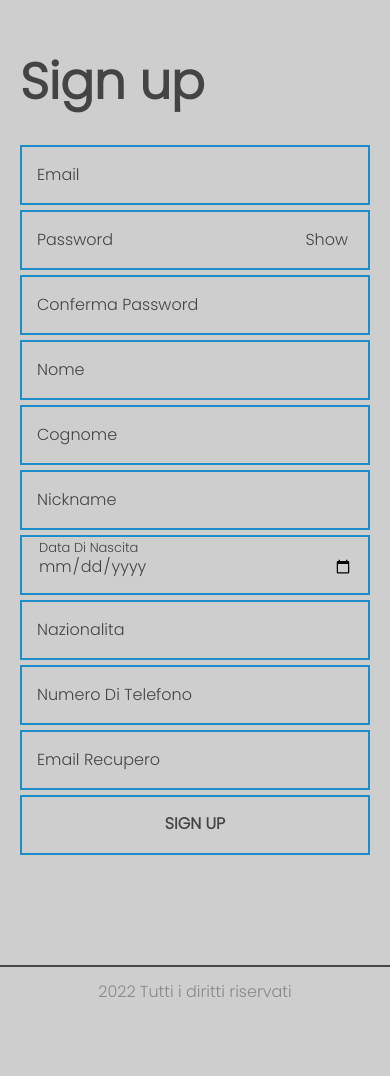
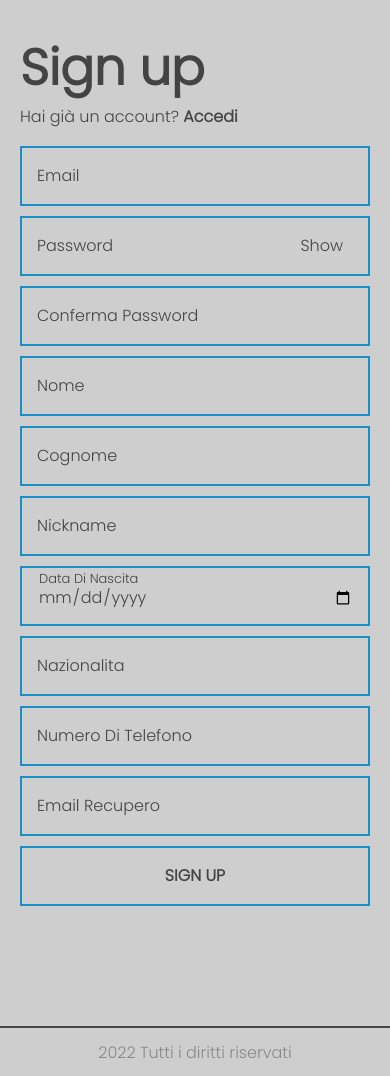
Before and after one commit to dragonero2704/Progetto_Php, a PHP site: page /pages/signup.php in a window 390 px wide. Shown: the part 50-1126 px from the top of the page. Before the commit the page ends 1047 px from the top, so only its background shows below. Run offline with PHP 8.4, Linux system fonts and the light colour scheme; data comes from the database, SQL or seed files in the repository; some libraries are stand-ins or nearby versions.

Commit message:
countdown on signup

```diff
--- a/data/footer.php
+++ b/data/footer.php
@@ -1,5 +1,3 @@
 <footer class="mt10">
     <p class="cc">2022 Tutti i diritti riservati</p>
 </footer>
-
-<script src="../javascript/scrollreveal.js"></script>
--- a/data/head.php
+++ b/data/head.php
@@ -19,5 +19,4 @@
     <!-- FontAwesome icons -->
     <script src="https://kit.fontawesome.com/632d3ab13d.js" crossorigin="anonymous"></script>
     <!-- Scrollreveal -->
-    <script src="https://unpkg.com/scrollreveal"></script>';
-?>
+    ';
--- a/javascript/functions.js
+++ b/javascript/functions.js
@@ -0,0 +1,4 @@
+function countDown(el) {
+    console.log('deez nuts')
+
+}
--- a/pages/login.php
+++ b/pages/login.php
@@ -62,7 +62,7 @@
 
 <body>
     <header>
-        <a href="../index.php" class="menu_voice backglow">Back</a>
+        <a href="../index.php" class="menu_voice backglow">Home</a>
         <a href="./signup.php" class="menu_voice backglow right">
             <nobr>Sign up</nobr>
         </a>
@@ -71,7 +71,8 @@
 
     <div class="body">
         <div class="login_container mt5 reveal">
-            <h1>Login</h1>
+            <h1 class="mt3">Login</h1>
+            <p class="mt2 mb3">Non hai un account? <a class="hoverglow bold" href="./signup.php">Registrati</a></p>
             <form action="<?php echo htmlentities($_SERVER['PHP_SELF']) ?>" method="post" autocomplete="off">
 
                 <div class="err<?php if (!isset($error['email'])) echo ' hidden'; ?>"><?php if (isset($error['email'])) echo $error['email'] ?></div>
--- a/pages/signup.php
+++ b/pages/signup.php
@@ -12,6 +12,7 @@
 }
 
 //connessione al database
+if ($_SERVER['REQUEST_METHOD'] === 'POST') {
     require('../data/db.php');
     $conn = new mysqli($dbhost, $dbusername, $dbpassword, $dbname) or die('connection error' . $conn->connect_error);
 
@@ -31,29 +32,55 @@
         $error['email'] = 'Un account è già associato a questa email';
     }
     //------------------------------------------------------------------------------------------------------
+    //funzione di controllo password
+    /**
+1 numero
+caratteri speciali (!?@)
+1 Maiuscola
+     */
+    function Validate($pass)
+    {
+        // return '';
+        $uppercase = preg_match('@[A-Z]@', $pass);
+        $lowercase = preg_match('@[a-z]@', $pass);
+        $number    = preg_match('@[0-9]@', $pass);
+        $specialChars = preg_match('@[^\w]@', $pass);
+        if (!$uppercase || !$lowercase || !$number || !$specialChars || strlen($pass) < 8) {
+            return 'La password deve contenere almeno 8 caratteri di cui 1 carattere speciale, 1 numero e 1 mauiscola';
+        } else {
+            return '';
+        }
+    }
+    if (!empty($userdata['password']) and !empty(Validate($userdata['password'])))
+        $error['password'] = Validate($userdata['password']);
+
     //controllo password
     if ($userdata['password'] !== $userdata['confermapassword']) {
         $error['confermapassword'] = 'La password non coincide';
     }
     //se alla fine di tutti i controlli l'array error è vuoto, allora la registrazione è andata a buon fine
-if (sizeof($error) === 0 and $_SERVER['REQUEST_METHOD'] == 'POST') {
-    if (!empty($userdata['password'])) $userdata['password'] = password_hash($userdata['password'], PASSWORD_DEFAULT);
+    if (sizeof($error) === 0) {
+        if (!empty($userdata['password'])) $passwordhash = password_hash($userdata['password'], PASSWORD_DEFAULT);
         if (!empty($userdata['telefono'])) $userdata['telefono'] = str_replace(' ', '', $userdata['telefono']);
 
         $registration_query = "
                             INSERT INTO account (email, password, nickname, nome, cognome, telefono, email_recupero, data_nascita, nazionalita)
-                            VALUES('" . $userdata['email'] . "','" . $userdata['password'] . "','" . $userdata['nickname'] . "','" . $userdata['nome'] . "','"
+                            VALUES('" . $userdata['email'] . "','" . $passwordhash . "','" . $userdata['nickname'] . "','" . $userdata['nome'] . "','"
             . $userdata['cognome'] . "','" . $userdata['telefono'] . "','" . $userdata['email_recupero'] . "','" . $userdata['data_nascita'] . "','"
             . $userdata['nazionalita'] . "')";
 
         $conn->query($registration_query) or die($conn->error);
+        $conn->close();
+
+        $error['state'] = 'ok';
 
         $_SESSION['email'] = $userdata['email'];
-    // $redirectsleep = 3;
-    // echo '<div class="result mauto">Registrazione completata con successo</div>';
-    // sleep($redirectsleep);
-    header('location: ../index.php');
+
+        $refreshtime = 5;
+        header("refresh: $refreshtime; URL=../index.php");
     }
+}
+
 //------------------------------------------------------------------------------------------------------
 
 
@@ -86,7 +113,8 @@
 
     <div class="body">
         <div class="login_container mt5 mb5">
-            <h1>Sign up</h1>
+            <h1 class="mt3">Sign up</h1>
+            <p class="mt2 mb3">Hai già un account? <a class="hoverglow bold" href="./login.php">Accedi</a></p>
             <form action="<?php echo htmlentities($_SERVER['PHP_SELF']) ?>" method="post" autocomplete="off">
                 <div class="err<?php if (!isset($error['email'])) echo ' hidden'; ?>"><?php if (isset($error['email'])) echo $error['email'] ?></div>
 
@@ -157,8 +185,21 @@
                 </div>
 
             </form>
+            <?php
+            if (isset($error['state']))
+                echo '<p class="result">Registrazione effettuata con successo. Sarai reindirizzato alla home tra <span id="refreshseconds">' . $refreshtime . '</span>...</p>
+                <script>
+                    let el = document.getElementById("refreshseconds")
+                        setInterval(function() {
+                        let number = parseInt(el.innerHTML)
+                        el.innerHTML = number - 1
+                    }, 1000)
+                </script>
+                ';
 
+            ?>
 
+            <span onlo></span>
 
         </div>
     </div>
@@ -166,7 +207,8 @@
     require('../data/footer.php');
     ?>
 </body>
+<script src="../javascript/psw.js"></script>
+
+
 
 </html>
-
-<script src="../javascript/psw.js"></script>
--- a/style/scss/components/helpers.scss
+++ b/style/scss/components/helpers.scss
@@ -11,29 +11,32 @@
     .ml#{$i} {
         margin-left: $i*10px !important;
     }
-
-    @media (max-width:768px){
-        .mt#{$i}{
-            @if $i*10px - 15px > 0{
-                margin-top: $i*10px - 15px !important;
+    @media (max-width:768px) {
+        .mt#{$i} {
+            @if $i*10px - 10px>0 {
+                margin-top: $i*10px - 10px !important;
             }
         }
-        .mb#{$i}{
-            @if $i*10px - 15px > 0{
-                margin-bottom: $i*10px - 15px !important;
+        .mb#{$i} {
+            @if $i*10px - 10px>0 {
+                margin-bottom: $i*10px - 10px !important;
             }
         }
-        .mr#{$i}{
-            @if $i*10px - 15px > 0{
-                margin-right: $i*10px - 15px !important;
+        .mr#{$i} {
+            @if $i*10px - 10px>0 {
+                margin-right: $i*10px - 10px !important;
             }
         }
-        .ml#{$i}{
-            @if $i*10px - 7px > 0{
-                margin-left: $i*10px - 15px !important;
+        .ml#{$i} {
+            @if $i*10px - 10px>0 {
+                margin-left: $i*10px - 10px !important;
             }
         }
     }
+}
+
+.m0 {
+    margin: 0;
 }
 
 .mauto {
@@ -55,6 +58,14 @@
     font-size: 3.125em;
 }
 
+h1,
+h2,
+h3,
+h4,
+h5 {
+    margin: 0;
+}
+
 .upper {
     text-transform: uppercase;
 }
@@ -62,3 +73,7 @@
 .secondarycolor {
     color: var(--secondary-color);
 }
+
+.bold {
+    font-weight: bold;
+}
--- a/style/scss/login.scss
+++ b/style/scss/login.scss
@@ -3,7 +3,7 @@
 $errorcolor: red;
 @use './components/utils.scss' as *;
 .login_container {
-    max-width: calc(var(--max-width) - 400px);
+    max-width: var(--max-width);
     min-width: 300px;
     width: 100%;
     height: auto;
@@ -21,6 +21,7 @@
     width: 100%;
     outline: 0;
     display: block;
+    z-index: 2;
 }
 
 .input_container {
@@ -31,6 +32,7 @@
     padding-top: 20px;
     padding-bottom: 10px;
     border: 2px solid var(--secondary-color);
+    background: transparent;
     input {
         position: relative;
         width: 100%;
@@ -50,6 +52,7 @@
     left: 15px;
     transition: all 0.1s linear;
     text-transform: capitalize;
+    z-index: 1;
 }
 
 input:focus+label,
@@ -118,6 +121,7 @@
     padding: 5px;
     border-radius: 20px;
     transition: all 0.1s linear;
+    z-index: 3;
 }
 
 #eye:focus,
--- a/style/style.css
+++ b/style/style.css
@@ -181,7 +181,7 @@
 }
 
 .login_container {
-  max-width: calc(var(--max-width) - 400px);
+  max-width: var(--max-width);
   min-width: 300px;
   width: 100%;
   height: auto;
@@ -197,6 +197,7 @@
   width: 100%;
   outline: 0;
   display: block;
+  z-index: 2;
 }
 
 .input_container {
@@ -225,6 +227,7 @@
   left: 15px;
   transition: all 0.1s linear;
   text-transform: capitalize;
+  z-index: 1;
 }
 
 input:focus + label,
@@ -292,6 +295,7 @@
   padding: 5px;
   border-radius: 20px;
   transition: all 0.1s linear;
+  z-index: 3;
 }
 
 #eye:focus,
@@ -355,19 +354,19 @@
 
 @media (max-width: 768px) {
   .mt2 {
-    margin-top: 5px !important;
+    margin-top: 10px !important;
   }
 
   .mb2 {
-    margin-bottom: 5px !important;
+    margin-bottom: 10px !important;
   }
 
   .mr2 {
-    margin-right: 5px !important;
+    margin-right: 10px !important;
   }
 
   .ml2 {
-    margin-left: 5px !important;
+    margin-left: 10px !important;
   }
 }
 .mt3 {
@@ -388,19 +387,19 @@
 
 @media (max-width: 768px) {
   .mt3 {
-    margin-top: 15px !important;
+    margin-top: 20px !important;
   }
 
   .mb3 {
-    margin-bottom: 15px !important;
+    margin-bottom: 20px !important;
   }
 
   .mr3 {
-    margin-right: 15px !important;
+    margin-right: 20px !important;
   }
 
   .ml3 {
-    margin-left: 15px !important;
+    margin-left: 20px !important;
   }
 }
 .mt4 {
@@ -454,19 +453,19 @@
 
 @media (max-width: 768px) {
   .mt5 {
-    margin-top: 35px !important;
+    margin-top: 40px !important;
   }
 
   .mb5 {
-    margin-bottom: 35px !important;
+    margin-bottom: 40px !important;
   }
 
   .mr5 {
-    margin-right: 35px !important;
+    margin-right: 40px !important;
   }
 
   .ml5 {
-    margin-left: 35px !important;
+    margin-left: 40px !important;
   }
 }
 .mt6 {
@@ -619,19 +618,19 @@
 
 @media (max-width: 768px) {
   .mt10 {
-    margin-top: 85px !important;
+    margin-top: 90px !important;
   }
 
   .mb10 {
-    margin-bottom: 85px !important;
+    margin-bottom: 90px !important;
   }
 
   .mr10 {
-    margin-right: 85px !important;
+    margin-right: 90px !important;
   }
 
   .ml10 {
-    margin-left: 85px !important;
+    margin-left: 90px !important;
   }
 }
 .mt11 {
@@ -950,6 +953,14 @@
   font-size: 3.125em;
 }
 
+h1,
+h2,
+h3,
+h4,
+h5 {
+  margin: 0;
+}
+
 .upper {
   text-transform: uppercase;
 }
@@ -957,3 +968,7 @@
 .secondarycolor {
   color: var(--secondary-color);
 }
+
+.bold {
+  font-weight: bold;
+}
```
Also changed, not shown: other parts of style/style.css (+61 -61 lines), javascript/psw.js (+3 -4 lines). Lines whose indentation alone changed are shown as unchanged.
